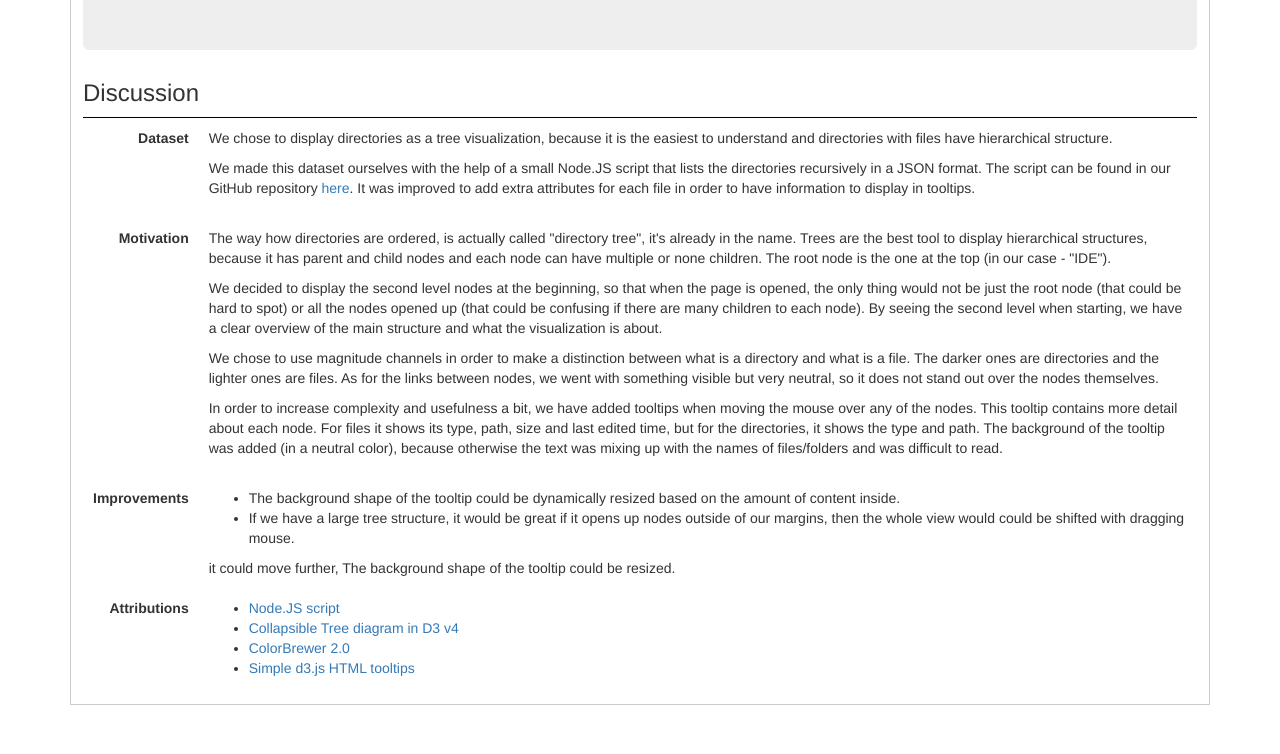
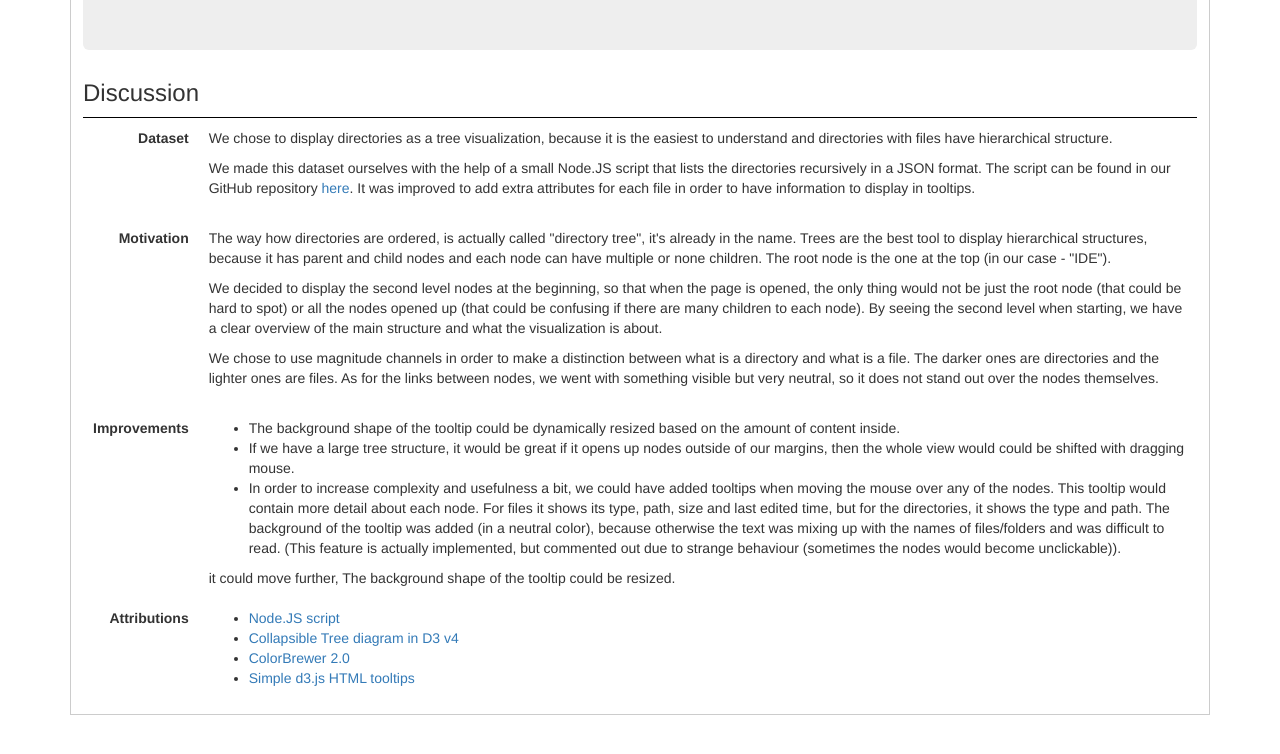
Before and after one commit to DIKU-IDE2016/Project3, a plain HTML site: page index.html in a window 1280 px wide. Shown: the part 928-1682 px from the top of the page. Before the commit the page ends 1633 px from the top, so only its background shows below. Drawn offline with nearby package versions, Linux system fonts and the light colour scheme.

Commit message:
Corrected description and commented tooltips

```diff
--- a/index.html
+++ b/index.html
@@ -96,7 +96,6 @@
 						<p>The way how directories are ordered, is actually called "directory tree", it's already in the name. Trees are the best tool to display hierarchical structures, because it has parent and child nodes and each node can have multiple or none children. The root node is the one at the top (in our case - "IDE"). </p>
 						<p> We decided to display the second level nodes at the beginning, so that when the page is opened, the only thing would not be just the root node (that could be hard to spot) or all the nodes opened up (that could be confusing if there are many children to each node). By seeing the second level when starting, we have a clear overview of the main structure and what the visualization is about. </p>
 						<p>We chose to use magnitude channels in order to make a distinction between what is a directory and what is a file. The darker ones are directories and the lighter ones are files. As for the links between nodes, we went with something visible but very neutral, so it does not stand out over the nodes themselves.</p>
-						<p>In order to increase complexity and usefulness a bit, we have added tooltips when moving the mouse over any of the nodes. This tooltip contains more detail about each node. For files it shows its type, path, size and last edited time, but for the directories, it shows the type and path. The background of the tooltip was added (in a neutral color), because otherwise the text was mixing up with the names of files/folders and was difficult to read.</p>
 						</td>
 					</tr>
 					<tr>
@@ -105,6 +104,7 @@
 							<ul>
 								<li>The background shape of the tooltip could be dynamically resized based on the amount of content inside. </li>
 								<li>If we have a large tree structure, it would be great if it opens up nodes outside of our margins, then the whole view would could be shifted with dragging mouse. </li>
+								<li>In order to increase complexity and usefulness a bit, we could have added tooltips when moving the mouse over any of the nodes. This tooltip would contain more detail about each node. For files it shows its type, path, size and last edited time, but for the directories, it shows the type and path. The background of the tooltip was added (in a neutral color), because otherwise the text was mixing up with the names of files/folders and was difficult to read. (This feature is actually implemented, but commented out due to strange behaviour (sometimes the nodes would become unclickable)).</li>
 							</ul>
 							it could move further,
 							The background shape of the tooltip could be resized.
--- a/script.js
+++ b/script.js
@@ -76,11 +76,48 @@ d3.json("dataset.json", function(error, treeData) {
 		  var node = svg.selectAll("g.node")
 			  .data(nodes, function(d) { return d.id || (d.id = ++i); });
 
+		// Define 'div' for tooltips
+		var div = d3.select("body")
+			.append("div")  // declare the tooltip div
+			.attr("class", "tooltip")              // apply the 'tooltip' class
+			.style("opacity", 0);                  // set the opacity to nil
+
 		  // Enter any new nodes at the parent's previous position.
 		  var nodeEnter = node.enter().append("g")
 			  .attr("class", "node")
 			  .attr("transform", function(d) { return "translate(" + source.y0 + "," + source.x0 + ")"; })
 			  .on("click", click);
+			 // UNCOMMENT THIS FOR TOOLTIPS and remove the semicolon in line above
+			// .on("mouseover", function(d) {
+
+			// 	var text = "";
+			// 	if (d.type ==="File") {
+			// 		text += "<strong>Type: </strong>" + d.type + "<br/>";
+			// 		text += "<strong>Path: </strong>" + d.path + "<br/>";
+			// 		text += "<strong>Size: </strong>" + d.size + " MB<br/>";
+			// 		text += "<strong>Last edited: </strong>" + d.mtime;
+			// 	} else {
+			// 		text += "<strong>Type: </strong>" + d.type + "<br/>";
+			// 		text += "<strong>Path: </strong>" + d.path;
+			// 	}
+   //          div.transition()
+			// 	.duration(500)
+			// 	.style("opacity", 0);
+			// div.transition()
+			// 	.duration(200)
+			// 	.style("opacity", 1.0);
+			// div	.html(text)
+			// 	.style("left", (d3.event.pageX+15) + "px")
+			// 	.style("top", (d3.event.pageY - 28) + "px");
+
+			// })
+			// .on("mouseout", function(d) {
+			//   // Remove the info text on mouse out.
+   //            div.transition()
+   //              .duration(500)
+   //              .style("opacity", 0);
+   // 			});
+
 
 		  nodeEnter.append("circle")
 			  .attr("r", 1e-6)
```
